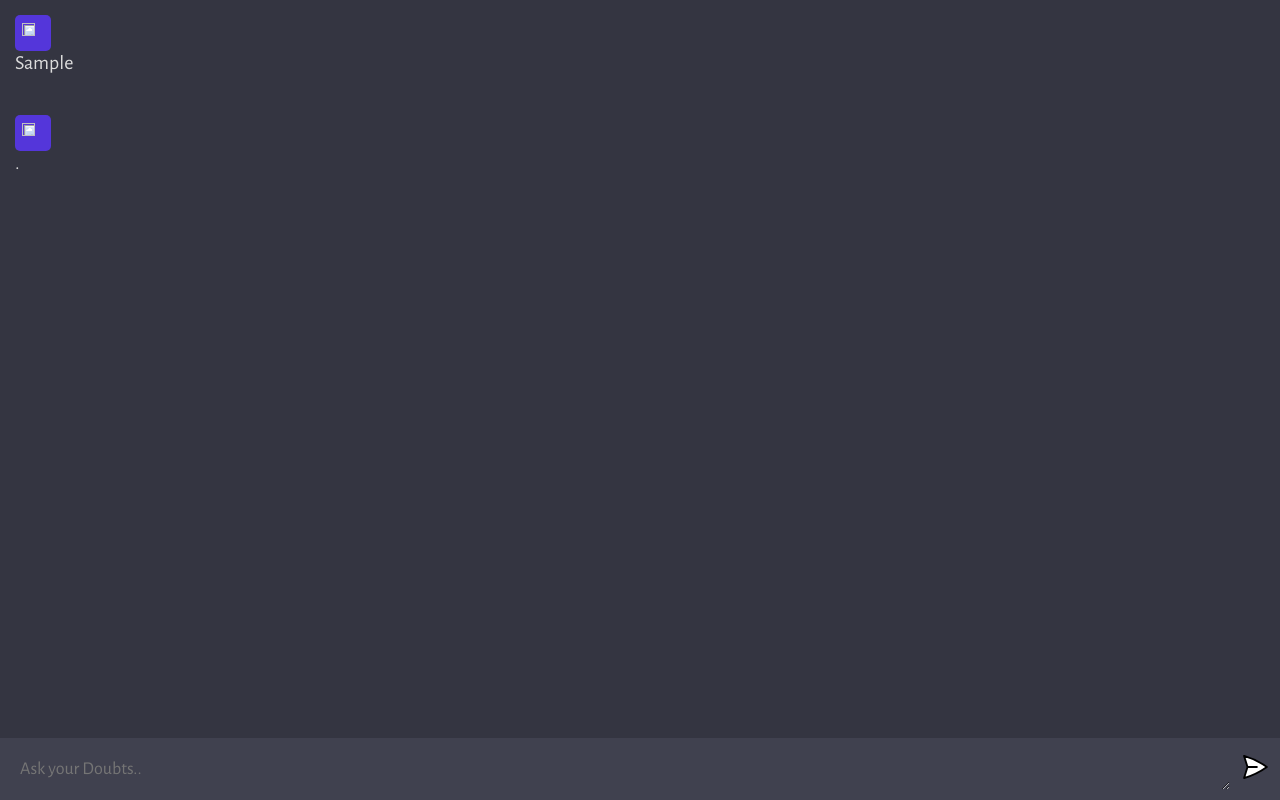
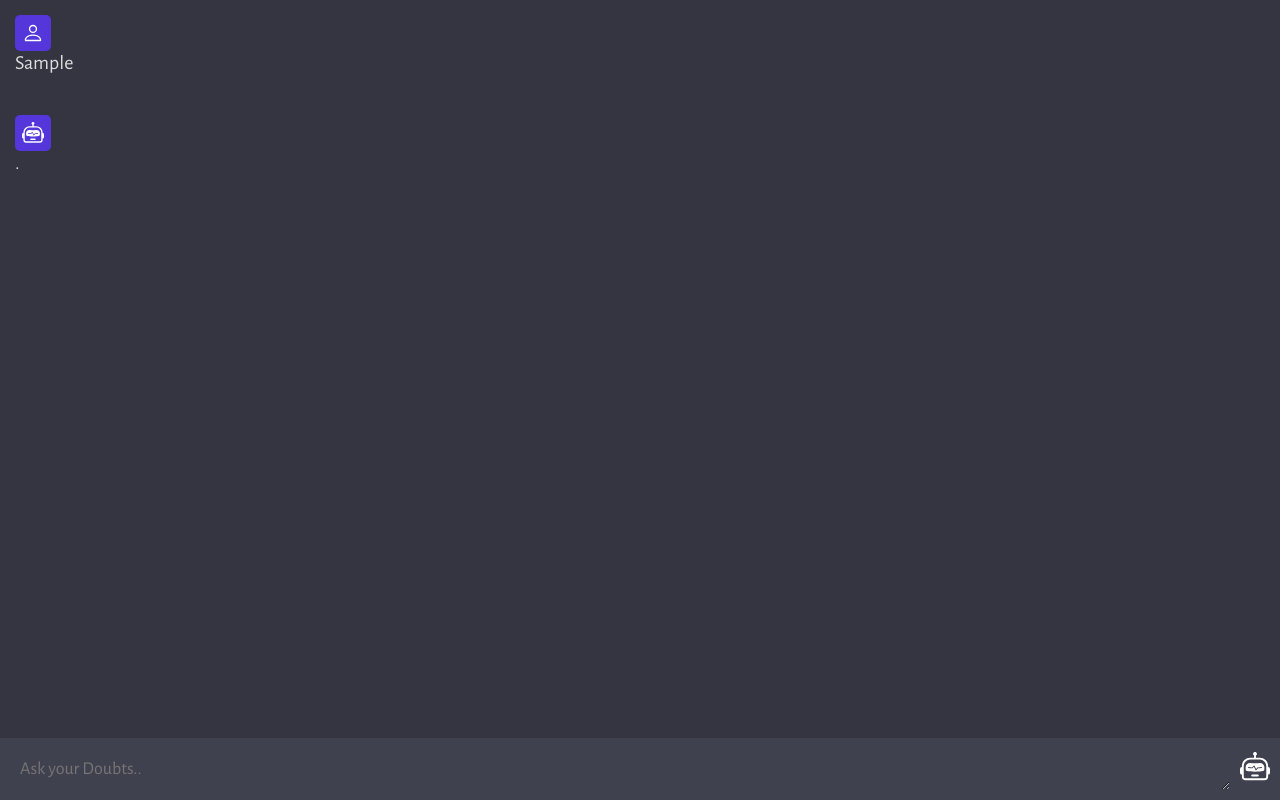
Before and after one commit to ichiragkumar/Chatgpt-Vanillajs, a website built with Vite: page index.html in a window 1280 px wide. Both pictures are taken after typing "Sample" into the empty fields and a click on the button 1255 px from the left and 769 px from the top of the page. Built offline with nearby package versions, Linux system fonts and the light colour scheme; files whose address does not match are found by name.

Commit message:
Fix this img import issue

```diff
--- a/index.html
+++ b/index.html
@@ -18,7 +18,7 @@
           <form>
 
                 <textarea name="prompt" id="" cols="1" rows="1" placeholder="Ask your Doubts.."></textarea>
-                <button type="submit"><img src="assets/assets/send.svg" alt=""></button>
+                <button type="submit"><img src="/bot.svg" alt=""></button>
 
           </form>
     </div>
--- a/script.js
+++ b/script.js
@@ -1,5 +1,6 @@
-import bot from "./assets/bot.svg"
-import user from "./aassets/user.svg"
+import bot from "/bot.svg"
+import user from "/user.svg"
+
 
 
 const form = document.querySelector("form")
@@ -55,7 +56,7 @@ function chatStripe(isAi, value, uniqueId){
   return (`
         <div class="wrapper ${isAi}" >
             <div class="profile">
-                <img src="${isAi?bot:user} alt="${isAi?"bot":"user"}"/>
+                <img src="${isAi?bot:user}" alt="${isAi?"bot":"user"}"/>
             </div>
 
             <div class="message" id=${uniqueId}>${value}</div>
```
Also changed, not shown: public/bot.svg (renamed from assets/bot.svg).
